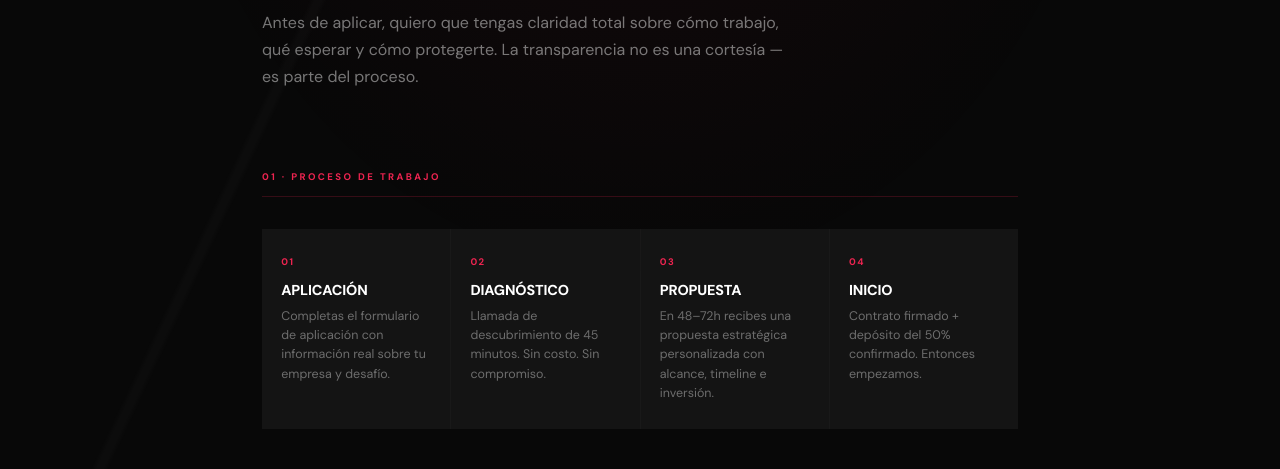
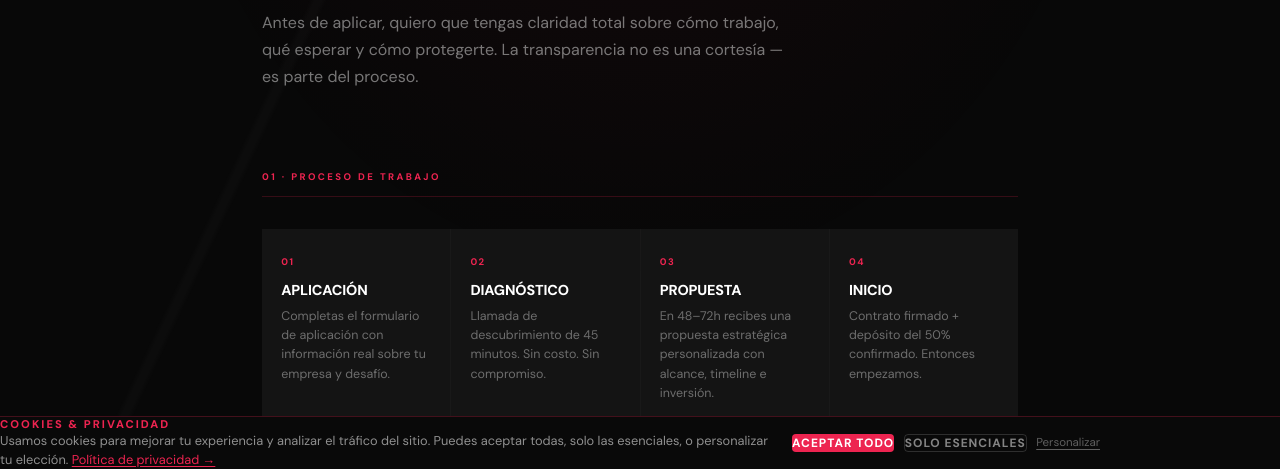
Before and after one commit to Gbaher/web-gb2026, a website: page faq.html in a window 1280 px wide. Shown: the part 331-800 px from the top of the page. Drawn offline with Linux system fonts and the light colour scheme.

Commit message:
feat: privacy modal + cookie consent en FAQ

```diff
--- a/faq.html
+++ b/faq.html
@@ -625,5 +625,6 @@
     }
   }
 </script>
+<script src="assets/js/cookie-consent.js"></script>
 </body>
 </html>
```
